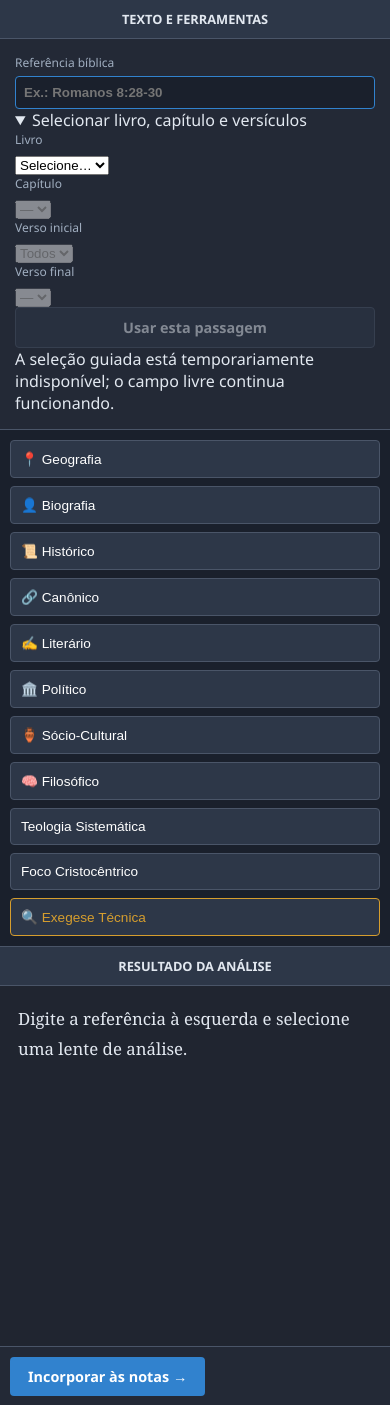
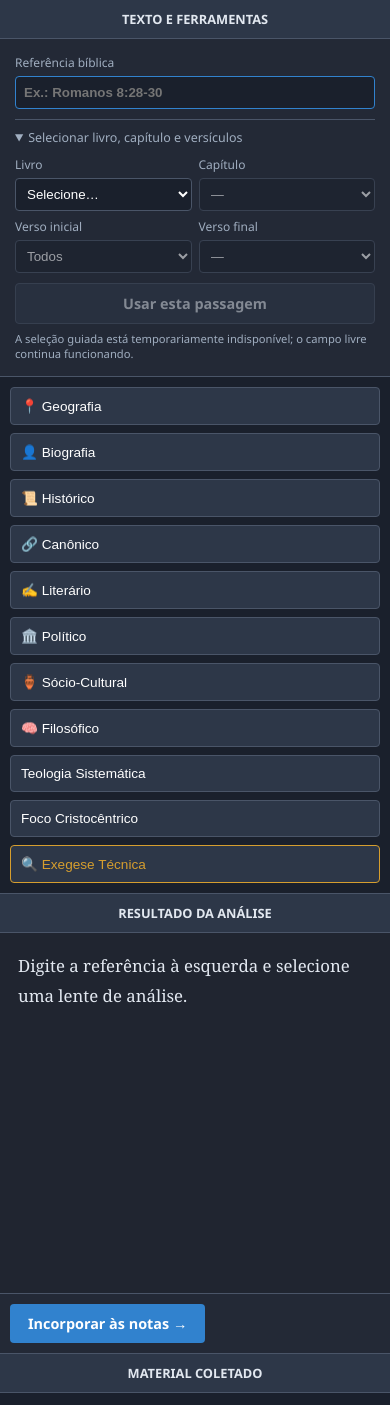
Before and after one commit to rodrigoniskier/appsermao, a Flask app: template templates/workspace.html in a window 390 px wide, after a click on "Selecionar livro, capítulo e versículos". Shown: the part 157-1562 px from the top of the page. Run offline with Flask 3, Linux system fonts and the light colour scheme; the template is opened without the code that fills it, so the values that code supplies are empty.

Commit message:
Style guided Bible selector

```diff
--- a/static/css/workspace.css
+++ b/static/css/workspace.css
@@ -11,12 +11,18 @@ body {
 main.workspace-main { flex: 1; overflow: hidden; }
 
 #tab-research { display: none; height: 100%; }
-#tab-research.active { display: grid; grid-template-columns: minmax(220px, 22%) 1fr minmax(260px, 25%); height: 100%; }
+#tab-research.active { display: grid; grid-template-columns: minmax(240px, 23%) 1fr minmax(260px, 25%); height: 100%; }
 .column { border-right: 1px solid var(--border); display: flex; flex-direction: column; overflow: hidden; min-width: 0; }
 .panel-header { background: var(--bg-panel); padding: 10px; font-size: .8rem; font-weight: 700; text-transform: uppercase; text-align: center; border-bottom: 1px solid var(--border); }
 .input-area { padding: 15px; border-bottom: 1px solid var(--border); background: var(--bg-panel-alt); }
 .input-area label { display: block; color: var(--text-muted); font-size: .75rem; margin-bottom: 5px; }
 #bible-ref { width: 100%; padding: 8px; background: var(--bg-dark); border: 1px solid var(--accent); color: white; border-radius: 4px; font-weight: 700; }
+.bible-picker { margin-top: 10px; border-top: 1px solid var(--border); padding-top: 9px; }
+.bible-picker summary { cursor: pointer; color: var(--text-muted); font-size: .78rem; }
+.bible-picker-grid { display: grid; grid-template-columns: 1.35fr .8fr 1fr 1fr; gap: 7px; margin: 10px 0; }
+.bible-picker select { width: 100%; min-width: 0; background: var(--bg-dark); border: 1px solid var(--border); color: white; padding: 7px; border-radius: 4px; }
+.bible-picker select:disabled { opacity: .55; }
+.picker-status { color: var(--text-muted); font-size: .7rem; line-height: 1.35; margin-top: 7px; }
 #passage-panel { padding: 10px 15px; font-size: .8rem; color: var(--text-muted); border-bottom: 1px solid var(--border); overflow-y: auto; max-height: 32%; }
 #passage-panel[hidden] { display: none; }
 .version-tag { color: var(--gold); font-weight: 700; font-size: .7rem; text-transform: uppercase; }
@@ -48,6 +54,10 @@ main.workspace-main { flex: 1; overflow: hidden; }
 .btn-ai-suggest { background: linear-gradient(135deg, #667eea 0%, #764ba2 100%); color: white; }
 .full-width { width: 100%; }
 
+@media (max-width: 1180px) {
+    .bible-picker-grid { grid-template-columns: 1fr 1fr; }
+}
+
 @media (max-width: 980px) {
     body { overflow: auto; height: auto; min-height: 100dvh; }
     main.workspace-main { overflow: visible; }
@@ -57,6 +67,7 @@ main.workspace-main { flex: 1; overflow: hidden; }
     .column { border-right: 0; border-bottom: 1px solid var(--border); min-height: 380px; }
     .ai-display { min-height: 360px; }
     #tab-outline { height: auto; }
+    .bible-picker-grid { grid-template-columns: repeat(4, 1fr); }
 }
 
 @media (max-width: 640px) {
@@ -65,7 +76,7 @@ main.workspace-main { flex: 1; overflow: hidden; }
     .tabs { width: 100%; }
     .tab-btn { flex: 1; padding: 9px 8px; }
     .form-container { padding: 20px 14px 80px; }
-    .form-grid-2 { grid-template-columns: 1fr; }
+    .form-grid-2, .bible-picker-grid { grid-template-columns: 1fr 1fr; }
     .section-head { align-items: stretch; flex-direction: column; }
     .ai-display { padding: 18px; }
 }
```
